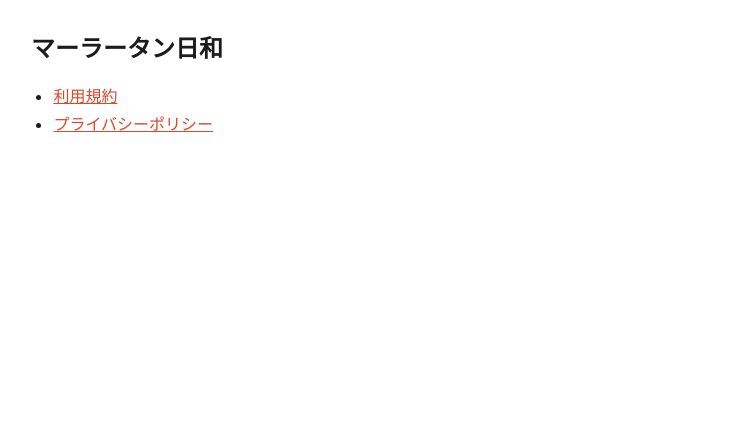
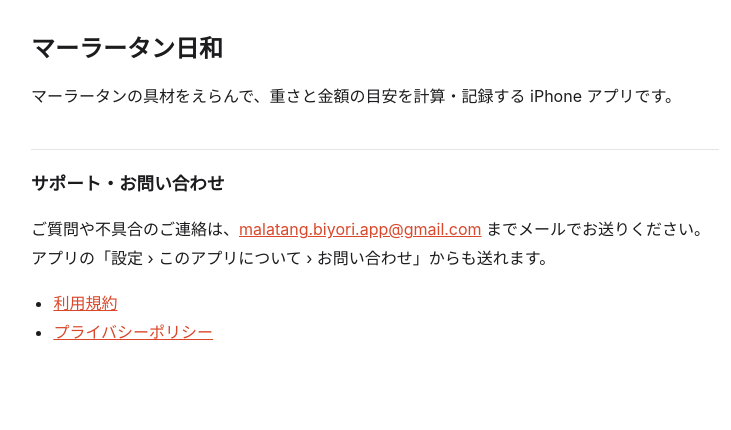
Before and after one commit to haruka97/malatang-biyori-site, a plain HTML site: page index.html in a window 1280 px wide. Shown: the whole page, without its empty margins (265-996 px from the left). Drawn offline with Linux system fonts and the light colour scheme.

Commit message:
Support page: what the app is and how to reach the developer
Co-Authored-By: Claude Fable 5.2 <noreply@anthropic.com>

```diff
--- a/index.html
+++ b/index.html
@@ -26,7 +26,7 @@ nav { font-size: 0.9rem; margin-bottom: 24px; }
 <body>
 <main>
 
-<h1>マーラータン日和</h1><ul><li><a href="terms.html">利用規約</a></li><li><a href="privacy.html">プライバシーポリシー</a></li></ul>
+<h1>マーラータン日和</h1><p>マーラータンの具材をえらんで、重さと金額の目安を計算・記録する iPhone アプリです。</p><h2>サポート・お問い合わせ</h2><p>ご質問や不具合のご連絡は、<a href="mailto:malatang.biyori.app@gmail.com">malatang.biyori.app@gmail.com</a> までメールでお送りください。アプリの「設定 › このアプリについて › お問い合わせ」からも送れます。</p><ul><li><a href="terms.html">利用規約</a></li><li><a href="privacy.html">プライバシーポリシー</a></li></ul>
 </main>
 </body>
 </html>
```
